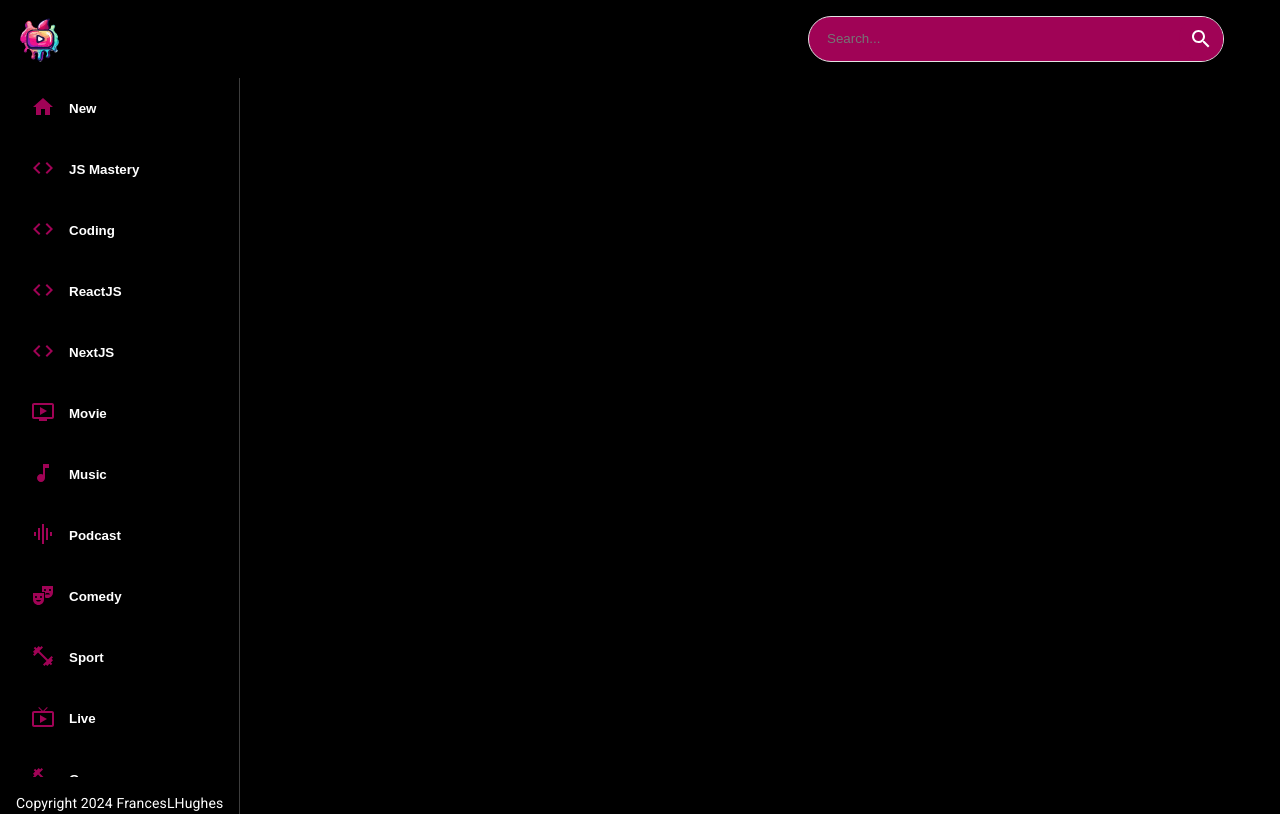
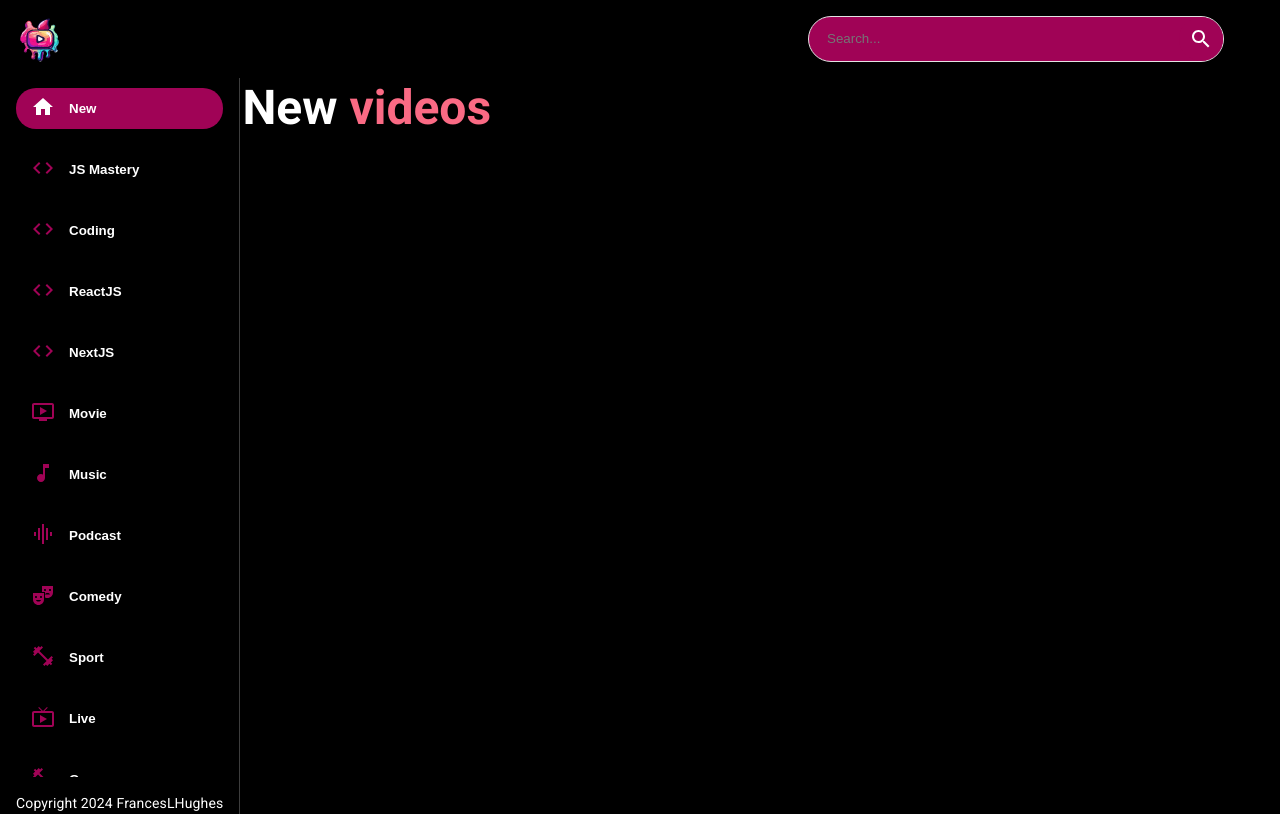
Before and after one commit to Frances-Hughes/video-vortex, a React (Create React App) app: page / in a window 1280 px wide. Built offline with nearby package versions, Linux system fonts and the light colour scheme; no server answers.

Commit message:
Created Videos.jsx and fetchFromAPI.js, made some minor updates to other files
Created Videos.jsx and fetchFromAPI.js, made some minor updates to other files

```diff
--- a/src/components/Feed.jsx
+++ b/src/components/Feed.jsx
@@ -1,9 +1,17 @@
 import React from "react";
-// import { useState, useEffect } from "react";
+import { useState, useEffect } from "react";
 import { Box, Stack, Typography } from "@mui/material";
-import SideBar from "./SideBar";
+import { SideBar, Videos } from "./";
+
+import { fetchFromAPI } from "../utils/fetchFromAPI";
 
 const Feed = () => {
+  const [selectedCategory, setSelectedCategory] = useState("New");
+
+  useEffect(() => {
+    fetchFromAPI(`search?part=snippet&q=${selectedCategory}`);
+  }, [selectedCategory]);
+
   return (
     <Stack sx={{ flexDirection: { sx: "column", md: "row" } }}>
       <Box
@@ -14,8 +22,10 @@ const Feed = () => {
           backgroundColor: "#000",
         }}
       >
-        <SideBar />
-
+        <SideBar
+          selectedCategory={selectedCategory}
+          setSelectedCategory={setSelectedCategory}
+        />
         <Typography
           className="copyright"
           variant="body2"
@@ -24,6 +34,16 @@ const Feed = () => {
           Copyright 2024 FrancesLHughes
         </Typography>
       </Box>
+      <Box sx={{ padding: "2px", overflowY: "auto", height: "90vh", flex: 2 }}>
+        <Typography
+          variant="h3"
+          fontWeight="bold"
+          sx={{ marginBottom: "2px", color: "#fff" }}
+        >
+          {selectedCategory} <span style={{ color: "#FA6A84" }}>videos</span>
+        </Typography>
+        <Videos videos={[]} />
+      </Box>
     </Stack>
   );
 };
--- a/src/components/SearchBar.jsx
+++ b/src/components/SearchBar.jsx
@@ -1,7 +1,7 @@
 import React from "react";
 // import { useState } from "react";
 // import { useNavigate } from "react-router-dom";
-import { Box, Paper, IconButton } from "@mui/material";
+import { Paper, IconButton } from "@mui/material";
 import { Search } from "@mui/icons-material";
 
 const SearchBar = () => {
--- a/src/components/SideBar.jsx
+++ b/src/components/SideBar.jsx
@@ -3,7 +3,7 @@ import { Stack } from "@mui/material";
 
 import { categories } from "../utils/constants";
 
-const Categories = ({ selectedCategory, setSelectedCategory }) => (
+const SideBar = ({ selectedCategory, setSelectedCategory }) => (
   <Stack
     direction="row"
     sx={{
@@ -36,4 +36,4 @@ const Categories = ({ selectedCategory, setSelectedCategory }) => (
   </Stack>
 );
 
-export default Categories;
+export default SideBar;
--- /dev/null
+++ b/src/components/Videos.jsx
@@ -0,0 +1,5 @@
+const Videos = () => {
+  return Videos;
+};
+
+export default Videos;
--- a/src/components/index.js
+++ b/src/components/index.js
@@ -3,5 +3,6 @@ export { default as Feed } from "./Feed";
 export { default as VideoDetail } from "./VideoDetail";
 export { default as ChannelDetail } from "./ChannelDetail";
 export { default as SearchBar } from "./SearchBar";
+export { default as Videos } from "./Videos";
 export { default as SearchFeed } from "./SearchFeed";
 export { default as SideBar } from "./SideBar";
--- a/src/index.css
+++ b/src/index.css
@@ -50,7 +50,7 @@ a {
   text-transform: capitalize;
   display: flex;
   align-items: center;
-  justify-content: start;
+  justify-content: flex-start;
   cursor: pointer;
   background: transparent;
   outline: none;
--- /dev/null
+++ b/src/utils/fetchFromAPI.js
@@ -0,0 +1,24 @@
+import axios from "axios";
+
+const BASE_URL = "https://youtube-v31.p.rapidapi.com";
+
+const options = {
+  method: "GET",
+  url: BASE_URL,
+  params: {
+    relatedToVideoId: "7ghhRHRP6t4",
+    part: "id,snippet",
+    type: "video",
+    maxResults: "50",
+  },
+  headers: {
+    "X-RapidAPI-Key": process.env.REACT_APP_RAPID_API_KEY,
+    "X-RapidAPI-Host": "youtube-v31.p.rapidapi.com",
+  },
+};
+
+export const fetchFromAPI = async (url) => {
+  const { data } = await axios.get(`${BASE_URL}/${url}`, options);
+
+  return data;
+};
```
Also changed, not shown: 1 other file (tests, documents, lock files or other folders).
